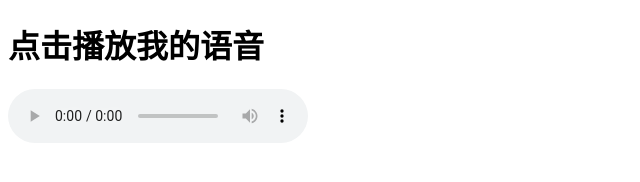
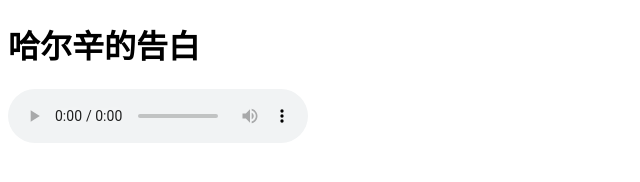
Before and after one commit to XSheng44/XSheng44.githhub.io, a plain HTML site: page index.html in a window 1280 px wide. Shown: the whole page, without its empty margins (0-640 px from the left). Drawn offline with Linux system fonts and the light colour scheme.

Commit message:
Update index.html

```diff
--- a/index.html
+++ b/index.html
@@ -5,7 +5,7 @@
     <title>播放我的语音</title>
 </head>
 <body>
-    <h1>点击播放我的语音</h1>
+    <h1>哈尔辛的告白</h1>
     <audio controls>
         <source src="audio/哈尔辛的陪伴.mp3" type="audio/mpeg">
         您的浏览器不支持播放音频。
```
